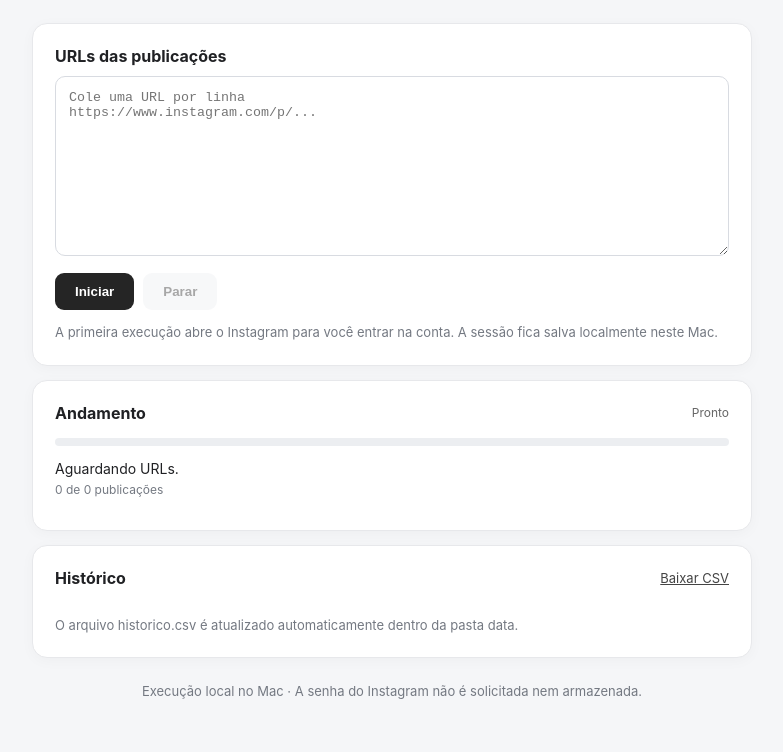
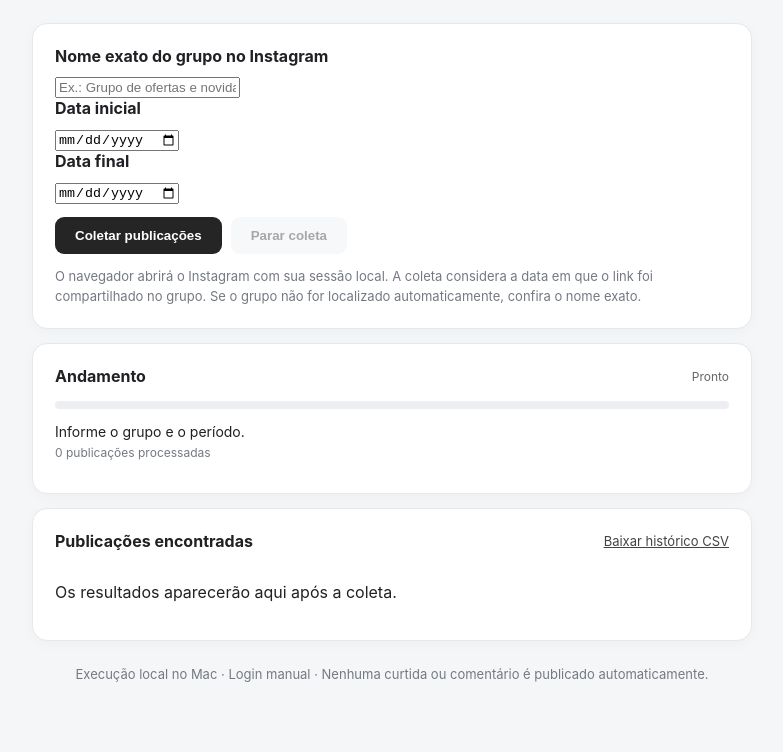
Before and after one commit to projectgithubrepository/curtidorIG, a website: page public/index.html in a window 1280 px wide. Shown: the part 97-849 px from the top of the page, without its empty margins (248-1031 px from the left). Drawn offline with Linux system fonts and the light colour scheme; no server answers.

Commit message:
feat: trocar entrada de URLs por grupo e período

```diff
--- a/public/index.html
+++ b/public/index.html
@@ -1,43 +1,15 @@
 <!doctype html>
 <html lang="pt-BR">
-<head>
-  <meta charset="utf-8">
-  <meta name="viewport" content="width=device-width, initial-scale=1">
-  <title>curtidorIG</title>
-  <link rel="stylesheet" href="/styles.css">
-</head>
-<body>
-  <main class="shell">
-    <header>
-      <div class="mark">IG</div>
-      <div><h1>curtidorIG</h1><p>Interações organizadas em um só lugar.</p></div>
-    </header>
-
-    <section class="panel">
-      <label for="urls">URLs das publicações</label>
-      <textarea id="urls" placeholder="Cole uma URL por linha&#10;https://www.instagram.com/p/..."></textarea>
-      <div class="actions">
-        <button id="start">Iniciar</button>
-        <button id="stop" class="secondary" disabled>Parar</button>
-      </div>
-      <p class="hint">A primeira execução abre o Instagram para você entrar na conta. A sessão fica salva localmente neste Mac.</p>
-    </section>
-
-    <section class="panel">
-      <div class="section-head"><h2>Andamento</h2><span id="state">Pronto</span></div>
-      <div class="track"><div id="bar"></div></div>
-      <p id="message">Aguardando URLs.</p>
-      <p id="counter">0 de 0 publicações</p>
-      <p id="current" class="current"></p>
-    </section>
-
-    <section class="panel history">
-      <div class="section-head"><h2>Histórico</h2><a href="/api/history" download="historico.csv">Baixar CSV</a></div>
-      <p>O arquivo historico.csv é atualizado automaticamente dentro da pasta data.</p>
-    </section>
-
-    <footer>Execução local no Mac · A senha do Instagram não é solicitada nem armazenada.</footer>
-  </main>
-  <script src="/app.js"></script>
-</body>
-</html>
+<head><meta charset="utf-8"><meta name="viewport" content="width=device-width, initial-scale=1"><title>curtidorIG</title><link rel="stylesheet" href="/styles.css"></head>
+<body><main class="shell">
+<header><div class="mark">IG</div><div><h1>curtidorIG</h1><p>Coleta de publicações compartilhadas em grupos do Instagram.</p></div></header>
+<section class="panel">
+<label for="groupName">Nome exato do grupo no Instagram</label><input id="groupName" placeholder="Ex.: Grupo de ofertas e novidades">
+<div class="dates"><div><label for="startDate">Data inicial</label><input id="startDate" type="date"></div><div><label for="endDate">Data final</label><input id="endDate" type="date"></div></div>
+<div class="actions"><button id="start">Coletar publicações</button><button id="stop" class="secondary" disabled>Parar coleta</button></div>
+<p class="hint">O navegador abrirá o Instagram com sua sessão local. A coleta considera a data em que o link foi compartilhado no grupo. Se o grupo não for localizado automaticamente, confira o nome exato.</p>
+</section>
+<section class="panel"><div class="section-head"><h2>Andamento</h2><span id="state">Pronto</span></div><div class="track"><div id="bar"></div></div><p id="message">Informe o grupo e o período.</p><p id="counter">0 publicações processadas</p><p id="current" class="current"></p></section>
+<section class="panel"><div class="section-head"><h2>Publicações encontradas</h2><a href="/api/history" download="historico.csv">Baixar histórico CSV</a></div><div id="results" class="results"><p class="muted">Os resultados aparecerão aqui após a coleta.</p></div></section>
+<footer>Execução local no Mac · Login manual · Nenhuma curtida ou comentário é publicado automaticamente.</footer>
+</main><script src="/app.js"></script></body></html>
```
